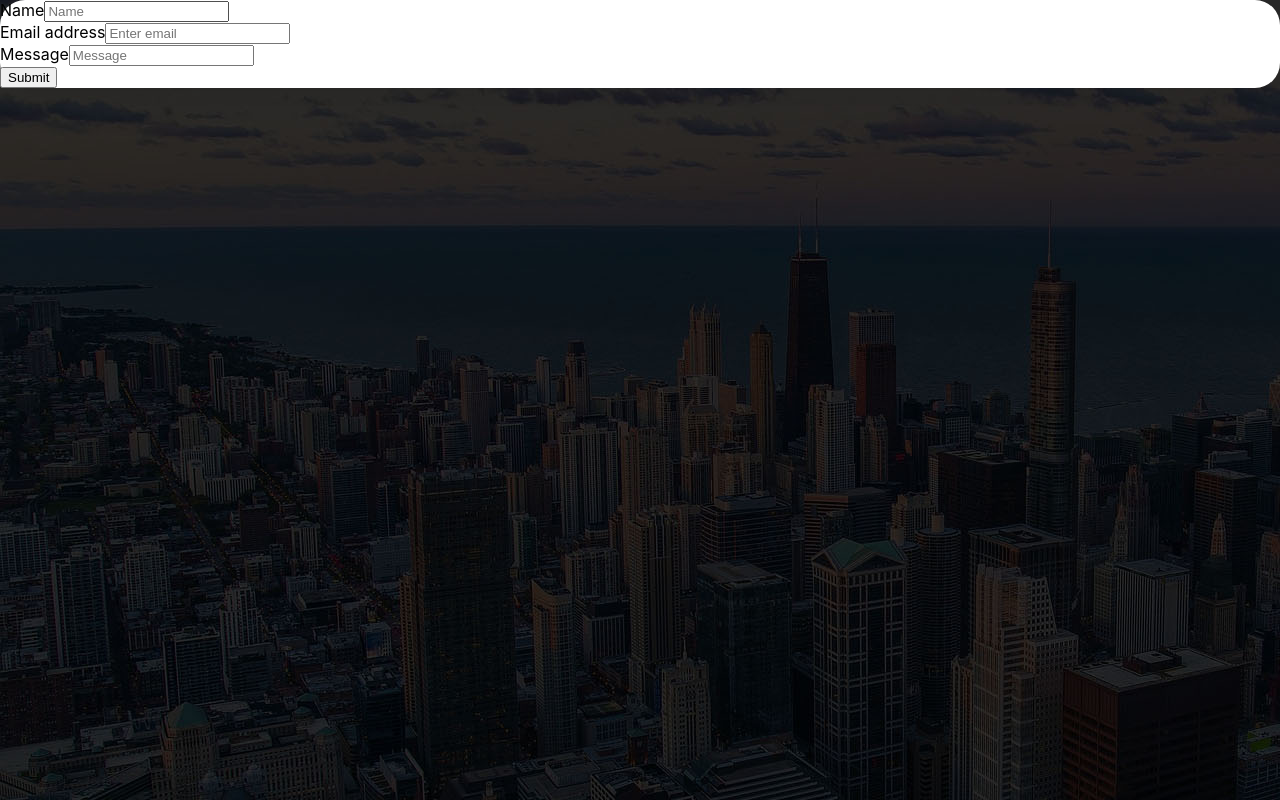
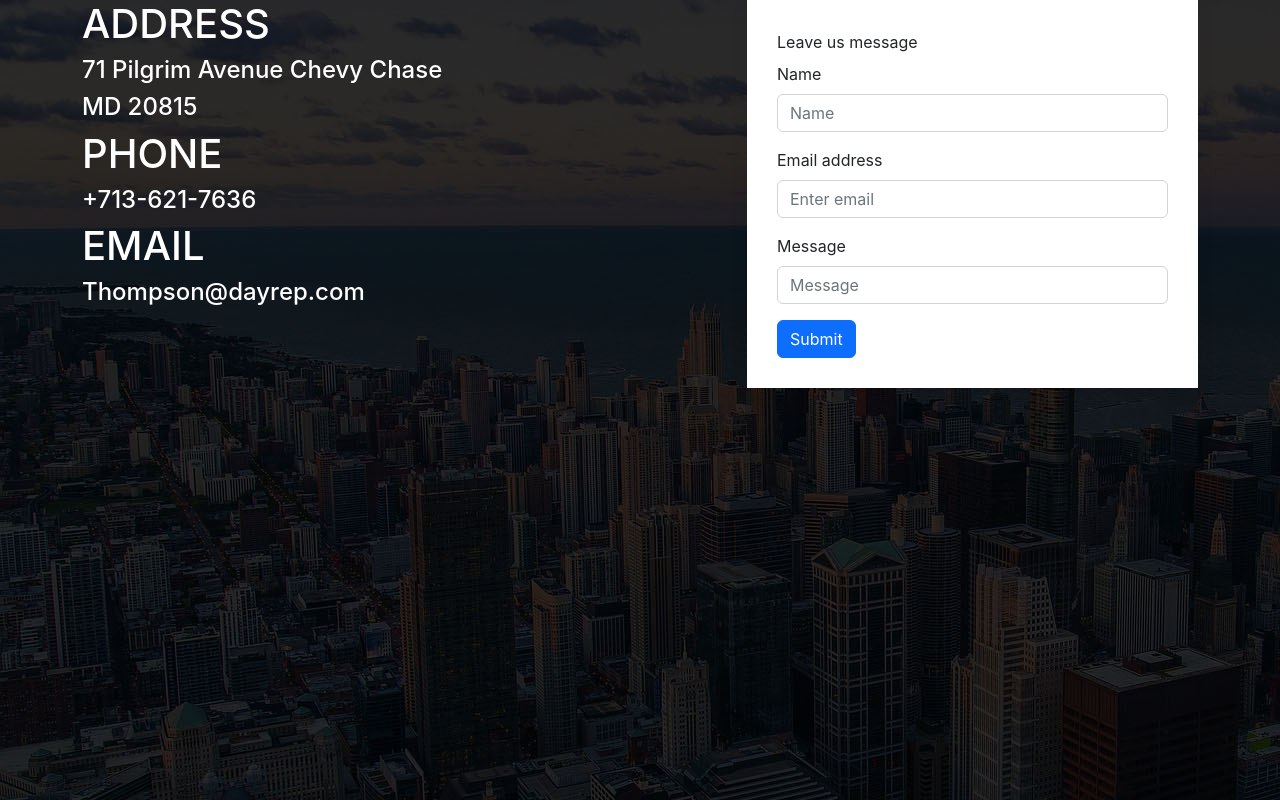
Before and after one commit to triharyoibrahim/fw9-lesson1-frontend, a React (Create React App) app: page /contactus in a window 1280 px wide. Built offline with nearby package versions, Linux system fonts and the light colour scheme.

Commit message:
add style, add table

```diff
--- a/package.json
+++ b/package.json
@@ -7,6 +7,7 @@
     "@testing-library/react": "^13.0.0",
     "@testing-library/user-event": "^13.2.1",
     "axios": "^0.27.2",
+    "bootstrap": "^5.2.1",
     "cors": "^2.8.5",
     "react": "^18.2.0",
     "react-bootstrap": "^2.5.0",
--- a/src/assets/CSS/style.css
+++ b/src/assets/CSS/style.css
@@ -2,6 +2,13 @@
     width: 100%;
     background: #ffffff;
     box-shadow: 0px 4px 20px rgba(0, 0, 0, 0.05);
-
-    border-radius: 25px;
+    padding:30px;
+    justify-content: center;
+    align-content: center;
 }
+.textAll{
+    color:#ffffff;
+}
+.position{
+    margin: 50px;
+}
--- a/src/index.js
+++ b/src/index.js
@@ -1,5 +1,6 @@
 import React from 'react';
 import ReactDOM from 'react-dom/client';
+import 'bootstrap/dist/css/bootstrap.min.css';
 import './index.css';
 import App from './App';
 import reportWebVitals from './reportWebVitals';
--- a/src/pages/ContactUs.js
+++ b/src/pages/ContactUs.js
@@ -1,6 +1,6 @@
 import React from 'react'
 import "../assets/CSS/style.css"
-import {Button, Form } from "react-bootstrap"
+import {Container, Row, Col, Button, Form } from "react-bootstrap"
 import axios from "axios"
 import { useNavigate } from 'react-router-dom';
 
@@ -20,8 +20,28 @@
     }
   return (
       <>
-      <div className="backdrop">
+      <main className="postion">
+      <Container>
+        <Row>
+          <Col xs={7}  >
+            <div className="textAll">
+            <h1>ADDRESS</h1>
+            <h4>71 Pilgrim Avenue Chevy Chase</h4>
+            <h4>MD 20815</h4>
+            </div>
+            <div className="textAll">
+              <h1>PHONE</h1>
+              <h4>+713-621-7636</h4>
+            </div>
+            <div className="textAll">
+              <h1>EMAIL</h1>
+              <h4>Thompson@dayrep.com</h4>
+            </div>
+          </Col>
+          <Col xs={5}>
+            <div className="backdrop">
      <Form onSubmit={submit}>
+     <Form.Label>Leave us message</Form.Label>
      <Form.Group className="mb-3" controlId="formBasicPassword">
         <Form.Label>Name</Form.Label>
         <Form.Control type="text" placeholder="Name" name="name" />
@@ -41,7 +61,11 @@
         Submit
       </Button>
     </Form>
-    </div>
+    </div>    </Col>
+        </Row>
+
+    </Container>
+    </main>
       </>
 
 
--- a/src/pages/ListData.js
+++ b/src/pages/ListData.js
@@ -1,6 +1,6 @@
 import React from 'react'
 import { useEffect, useState } from 'react'
-
+import {Table} from 'react-bootstrap'
 import axios from 'axios';
 
 function ListData() {
@@ -12,15 +12,35 @@
   }, [])
   return (
       <>
-    <div>ListData</div>
-    {data.map(element => (
-        <tr key={element.id}>
-          <td>{element.id}</td>
-          <td>{element.name}</td>
-          <td>{element.email}</td>
-          <td>{element.message}</td>
+    <Table striped bordered hover size="sm">
+      <thead>
+        <tr>
+          <th>#</th>
+          <th>First Name</th>
+          <th>Last Name</th>
+          <th>Username</th>
         </tr>
-    ))}
+      </thead>
+      <tbody>
+        <tr>
+          <td>1</td>
+          <td>Mark</td>
+          <td>Otto</td>
+          <td>@mdo</td>
+        </tr>
+        <tr>
+          <td>2</td>
+          <td>Jacob</td>
+          <td>Thornton</td>
+          <td>@fat</td>
+        </tr>
+        <tr>
+          <td>3</td>
+          <td colSpan={2}>Larry the Bird</td>
+          <td>@twitter</td>
+        </tr>
+      </tbody>
+    </Table>
         </>
   )
 }
```
Also changed, not shown: 1 other file (tests, documents, lock files or other folders).
